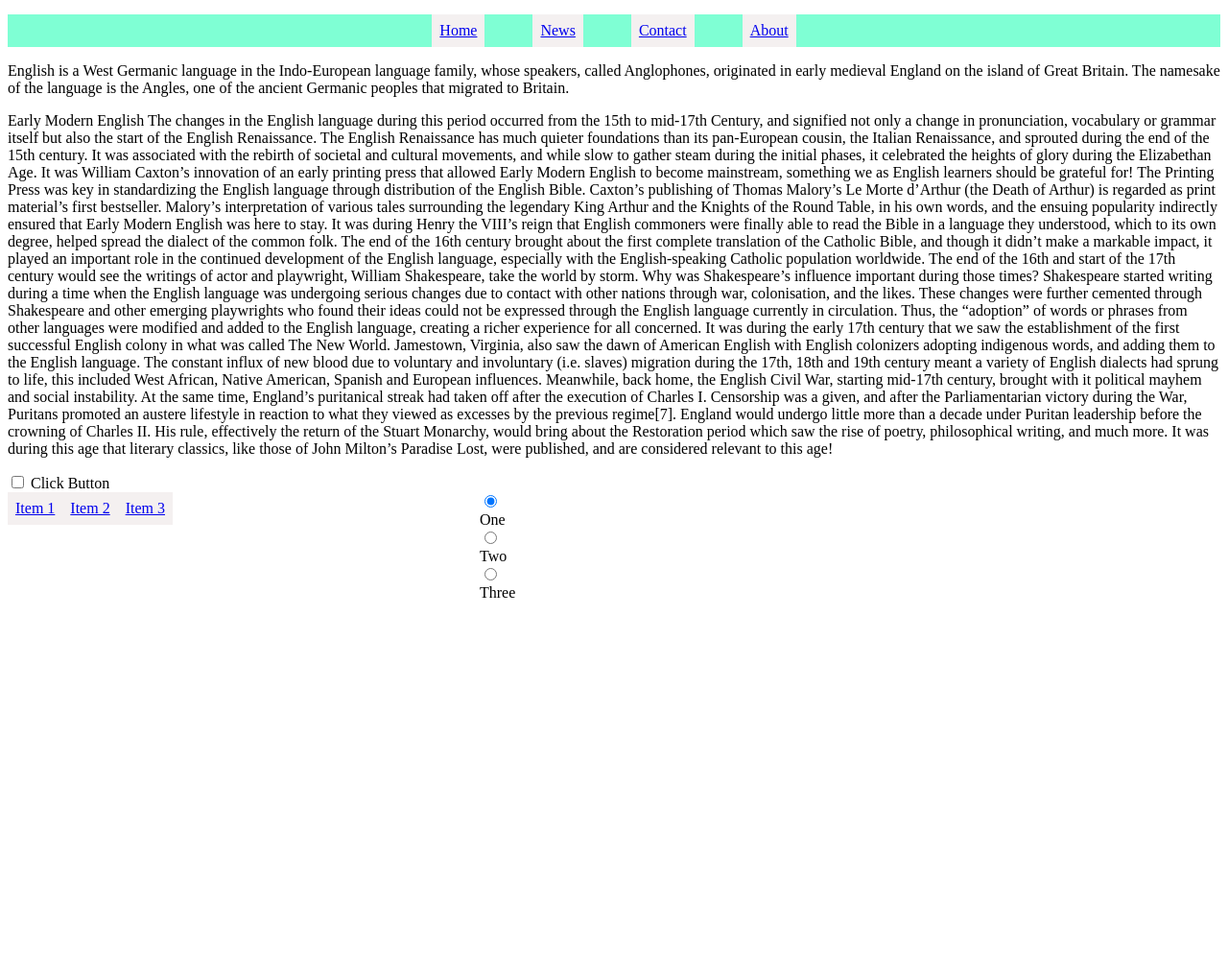
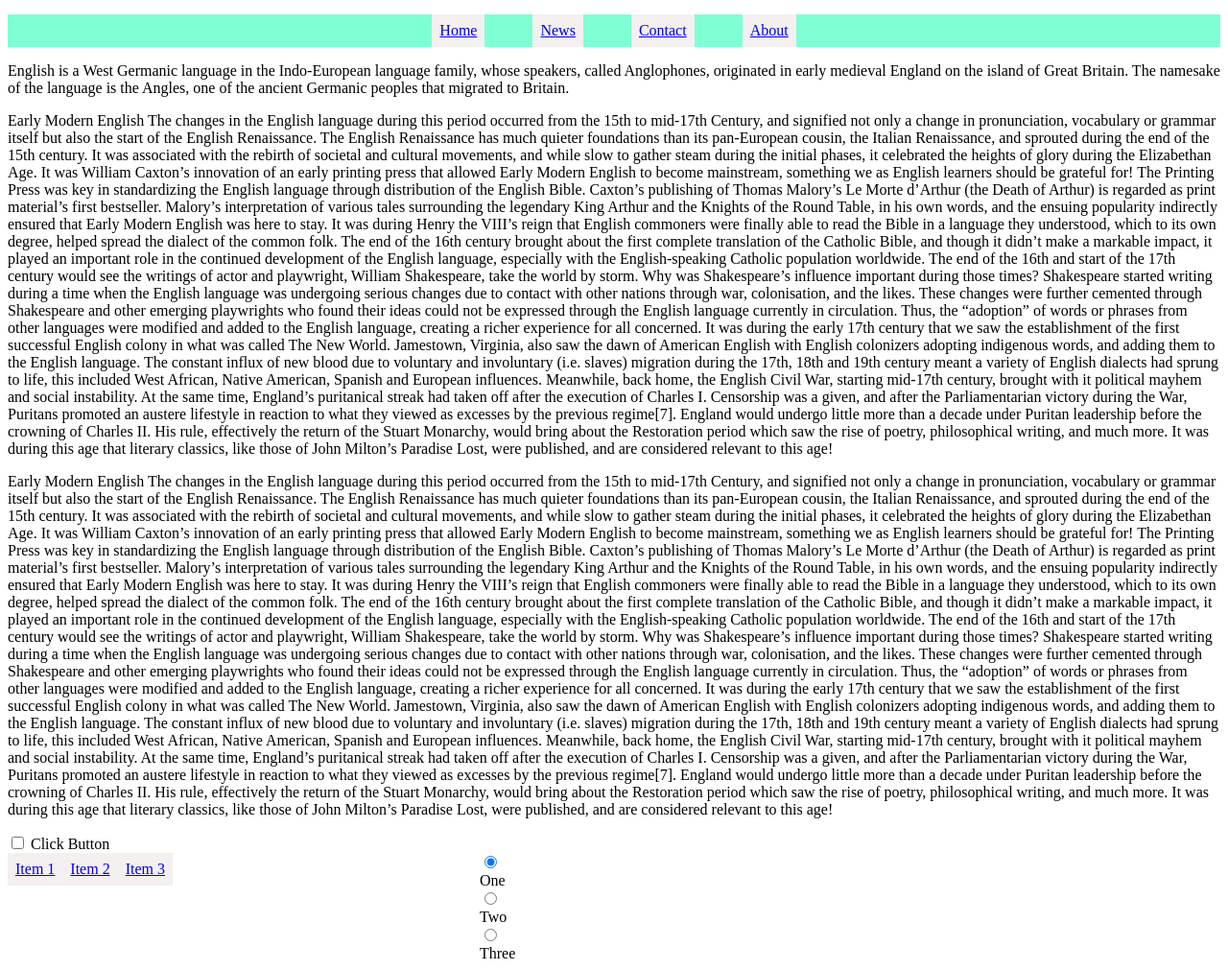
Before and after one commit to masuma011/repository-two, a plain HTML site: page index.html in a window 1280 px wide. Shown: the whole page at 96% size. Before the commit the page ends 800 px from the top, so only its background shows below. Drawn offline with Linux system fonts and the light colour scheme.

Commit message:
two new paragraph about Early Modern English added

```diff
--- a/index.html
+++ b/index.html
@@ -112,7 +112,62 @@
         It was during this age that literary classics, like those of John Milton’s Paradise Lost, were published, and
         are considered relevant to this age!
     </p>
+    <p>
+        Early Modern English
 
+        The changes in the English language during this period occurred from the 15th to mid-17th Century, and signified
+        not only a change in pronunciation, vocabulary or grammar itself but also the start of the English Renaissance.
+
+        The English Renaissance has much quieter foundations than its pan-European cousin, the Italian Renaissance, and
+        sprouted during the end of the 15th century. It was associated with the rebirth of societal and cultural
+        movements, and while slow to gather steam during the initial phases, it celebrated the heights of glory during
+        the Elizabethan Age.
+
+        It was William Caxton’s innovation of an early printing press that allowed Early Modern English to become
+        mainstream, something we as English learners should be grateful for! The Printing Press was key in standardizing
+        the English language through distribution of the English Bible.
+
+        Caxton’s publishing of Thomas Malory’s Le Morte d’Arthur (the Death of Arthur) is regarded as print material’s
+        first bestseller. Malory’s interpretation of various tales surrounding the legendary King Arthur and the Knights
+        of the Round Table, in his own words, and the ensuing popularity indirectly ensured that Early Modern English
+        was here to stay.
+
+        It was during Henry the VIII’s reign that English commoners were finally able to read the Bible in a language
+        they understood, which to its own degree, helped spread the dialect of the common folk.
+
+        The end of the 16th century brought about the first complete translation of the Catholic Bible, and though it
+        didn’t make a markable impact, it played an important role in the continued development of the English language,
+        especially with the English-speaking Catholic population worldwide.
+
+        The end of the 16th and start of the 17th century would see the writings of actor and playwright, William
+        Shakespeare, take the world by storm.
+
+        Why was Shakespeare’s influence important during those times? Shakespeare started writing during a time when the
+        English language was undergoing serious changes due to contact with other nations through war, colonisation, and
+        the likes. These changes were further cemented through Shakespeare and other emerging playwrights who found
+        their ideas could not be expressed through the English language currently in circulation. Thus, the “adoption”
+        of words or phrases from other languages were modified and added to the English language, creating a richer
+        experience for all concerned.
+
+        It was during the early 17th century that we saw the establishment of the first successful English colony in
+        what was called The New World. Jamestown, Virginia, also saw the dawn of American English with English
+        colonizers adopting indigenous words, and adding them to the English language.
+
+        The constant influx of new blood due to voluntary and involuntary (i.e. slaves) migration during the 17th, 18th
+        and 19th century meant a variety of English dialects had sprung to life, this included West African, Native
+        American, Spanish and European influences.
+
+        Meanwhile, back home, the English Civil War, starting mid-17th century, brought with it political mayhem and
+        social instability. At the same time, England’s puritanical streak had taken off after the execution of Charles
+        I. Censorship was a given, and after the Parliamentarian victory during the War, Puritans promoted an austere
+        lifestyle in reaction to what they viewed as excesses by the previous regime[7]. England would undergo little
+        more than a decade under Puritan leadership before the crowning of Charles II. His rule, effectively the return
+        of the Stuart Monarchy, would bring about the Restoration period which saw the rise of poetry, philosophical
+        writing, and much more.
+
+        It was during this age that literary classics, like those of John Milton’s Paradise Lost, were published, and
+        are considered relevant to this age!
+    </p>
 
     <div class="btn has-drop-menu">
         <input type="checkbox" id="button-click-1" class="drop-menu-input">
```
